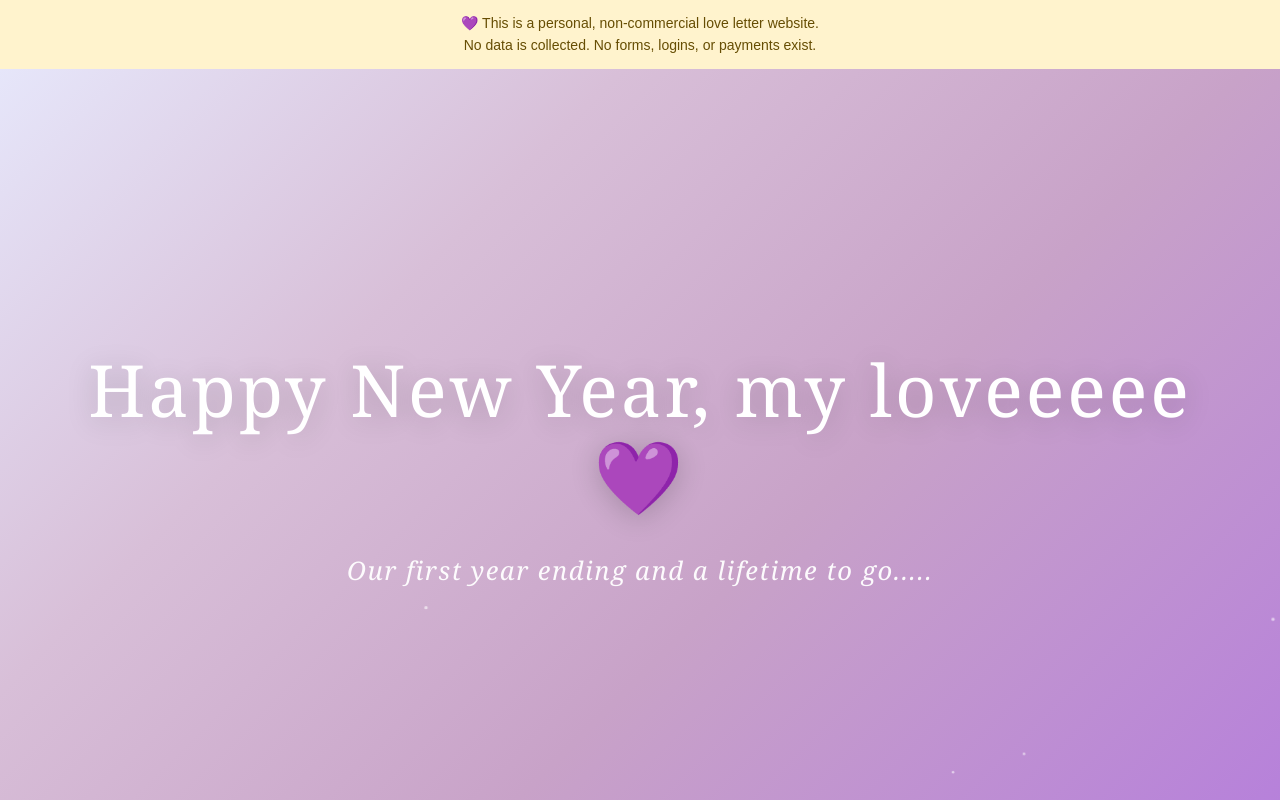
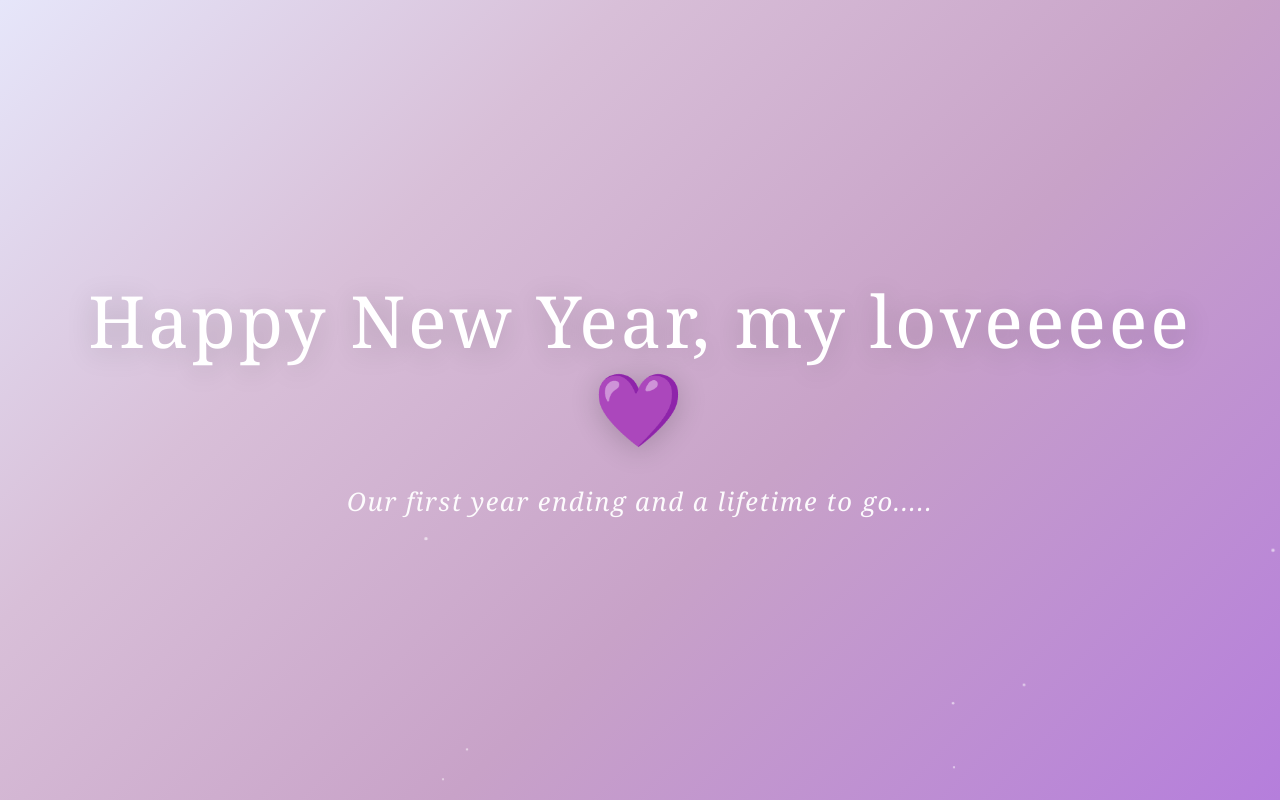
Before and after one commit to sidharth00007/hi, a plain HTML site: page index.html in a window 1280 px wide. Shown: the top 800 px of the page. Drawn offline with Linux system fonts and the light colour scheme.

Commit message:
commented

```diff
--- a/index.html
+++ b/index.html
@@ -1008,7 +1008,7 @@
 
 
 <body>
-    <div style="
+    <!-- <div style="
   background:#fff3cd;
   color:#664d03;
   padding:12px;
@@ -1016,10 +1016,10 @@
   font-size:14px;
   font-family:Arial, sans-serif;
 ">
-  💜 This is a personal, non-commercial love letter website.
-  <br>
-  No data is collected. No forms, logins, or payments exist.
-</div>
+        💜 This is a personal, non-commercial love letter website.
+        <br>
+        No data is collected. No forms, logins, or payments exist.
+    </div> -->
     <!-- Hero Section -->
     <section class="hero">
         <div class="hero-content">
@@ -1238,7 +1238,8 @@
                     been or the things we've done but for the simple miracle of having you in my life</p>
 
                 <p>You've taught me that love isnt just butterflies and grand gestures its in the quiet mornings the way
-                    you listen when I've had a long day and you turn the simplest moments into something magical just by being there</p>
+                    you listen when I've had a long day and you turn the simplest moments into something magical just by
+                    being there</p>
 
                 <p>This year you've been my comfort in storms my celebration in victories and my constant reminder
                     that the best things in life arent things at all theyre moments feelings and the people who make
@@ -1555,7 +1556,7 @@
             if (document.hidden && musicPlaying) {
                 backgroundMusic.pause();
             } else if (!document.hidden && musicPlaying && audioLoaded) {
-                backgroundMusic.play().catch(() => {});
+                backgroundMusic.play().catch(() => { });
             }
         });
     </script>
```
